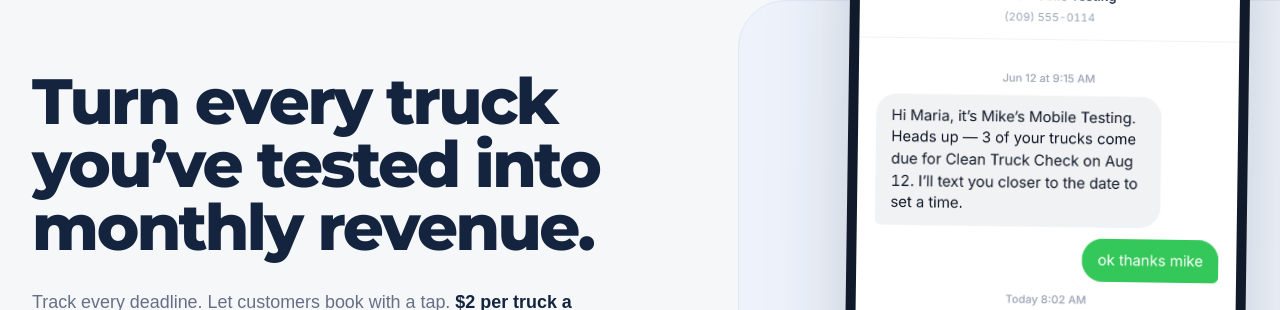
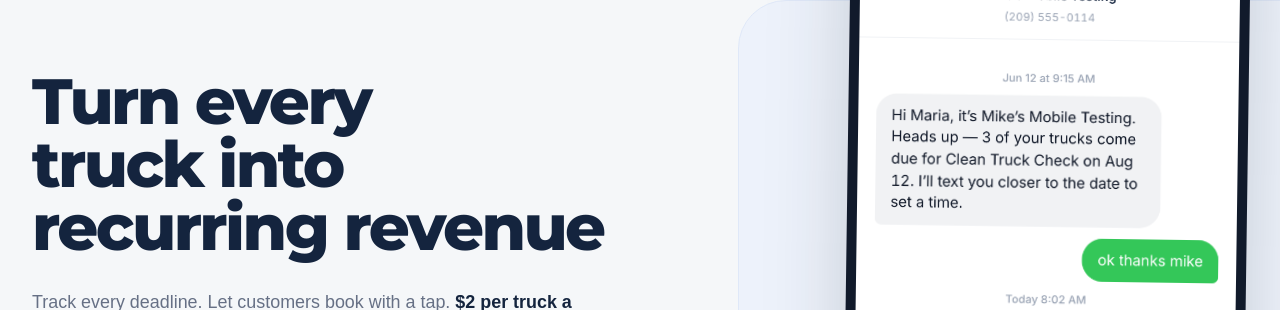
Before and after one commit to dshap456/gotruckcheck, a Next.js app: page / in a window 1280 px wide. Shown: the part 243-553 px from the top of the page. Built offline with nearby package versions, Linux system fonts and the light colour scheme; no server answers; a web font is replaced by a local one.

Commit message:
Update homepage headline

```diff
--- a/app/page.tsx
+++ b/app/page.tsx
@@ -28,7 +28,7 @@ export default function Home() {
       <section className="hero">
         <div className="container hero__grid">
           <div className="hero__copy">
-            <h1>Turn every truck you’ve tested into monthly revenue.</h1>
+            <h1>Turn every truck into recurring revenue</h1>
             <p className="hero__lede">
               Track every deadline. Let customers book with a tap.{" "}
               <strong>$2 per truck a month.</strong> Most testers can bill it back
```
